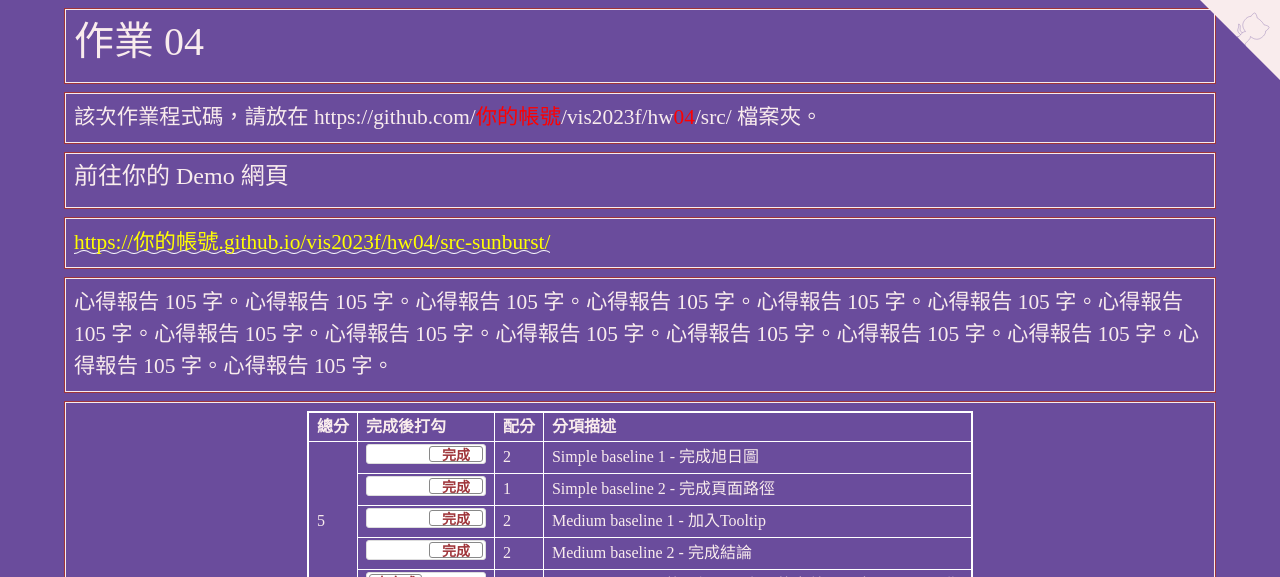
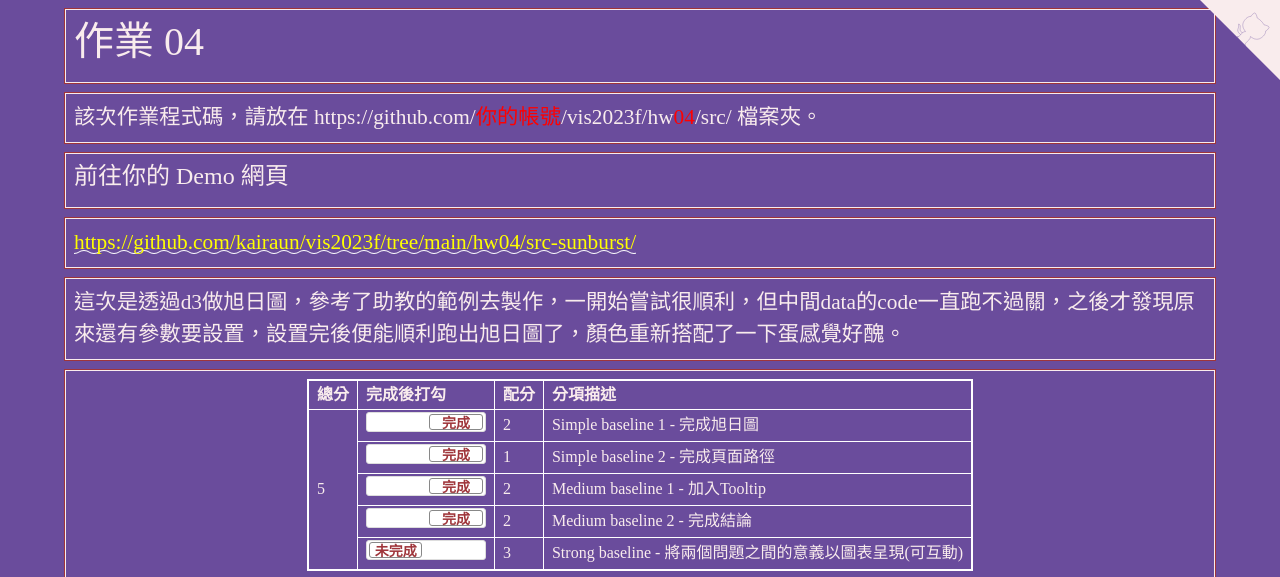
Before and after one commit to kairaun/vis2023f, a plain HTML site: page hw04/index.html in a window 1280 px wide. Shown: the top 577 px of the page. Drawn offline with nearby package versions, Linux system fonts and the light colour scheme.

Commit message:
Update index.html

```diff
--- a/hw04/index.html
+++ b/hw04/index.html
@@ -192,14 +192,14 @@
   <!-- ------------------------------------------------>
   <div class="row hw12">
     <div class="col-md-12 twenty">
-      <a href="https://你的帳號.github.io/vis2023f/hw04/src-sunburst/">https://你的帳號.github.io/vis2023f/hw04/src-sunburst/</a>
+      <a href="https://你的帳號.github.io/vis2023f/hw04/src-sunburst/">https://github.com/kairaun/vis2023f/tree/main/hw04/src-sunburst/</a>
       </div>
   </div>
 
   <!-- ------------------------------------------------>
   <div class="row hw12">
     <div class="col-md-12 twenty">
-      心得報告 105 字。心得報告 105 字。心得報告 105 字。心得報告 105 字。心得報告 105 字。心得報告 105 字。心得報告 105 字。心得報告 105 字。心得報告 105 字。心得報告 105 字。心得報告 105 字。心得報告 105 字。心得報告 105 字。心得報告 105 字。心得報告 105 字。
+      這次是透過d3做旭日圖，參考了助教的範例去製作，一開始嘗試很順利，但中間data的code一直跑不過關，之後才發現原來還有參數要設置，設置完後便能順利跑出旭日圖了，顏色重新搭配了一下蛋感覺好醜。
     </div>
   </div>
 
```
